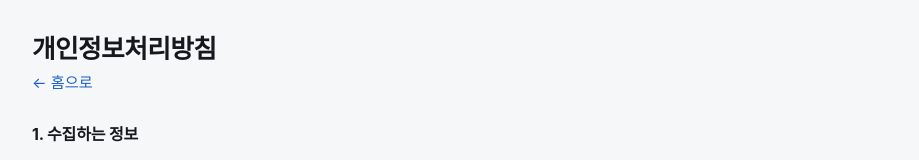
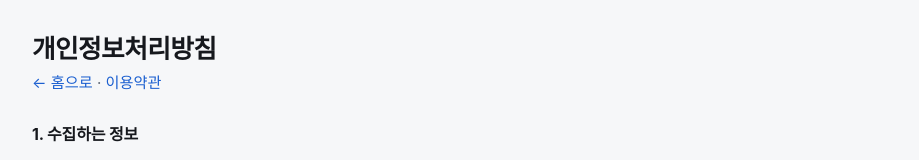
Before and after one commit to ozzywow/hanam, a plain HTML site: page docs/privacy.html in a window 1280 px wide. Shown: the top 160 px of the page, without its empty margins (178-1097 px from the left). Drawn offline with Linux system fonts and the light colour scheme.

Commit message:
개인정보처리방침에 이용약관 링크 추가
Co-Authored-By: Claude Sonnet 5 <noreply@anthropic.com>

```diff
--- a/docs/privacy.html
+++ b/docs/privacy.html
@@ -24,7 +24,7 @@
 <body>
 <div class="wrap">
   <h1>개인정보처리방침</h1>
-  <p class="lead"><a href="index.html">← 홈으로</a></p>
+  <p class="lead"><a href="index.html">← 홈으로</a> · <a href="terms.html">이용약관</a></p>
 
   <div class="info">
     <h3>1. 수집하는 정보</h3>
```
